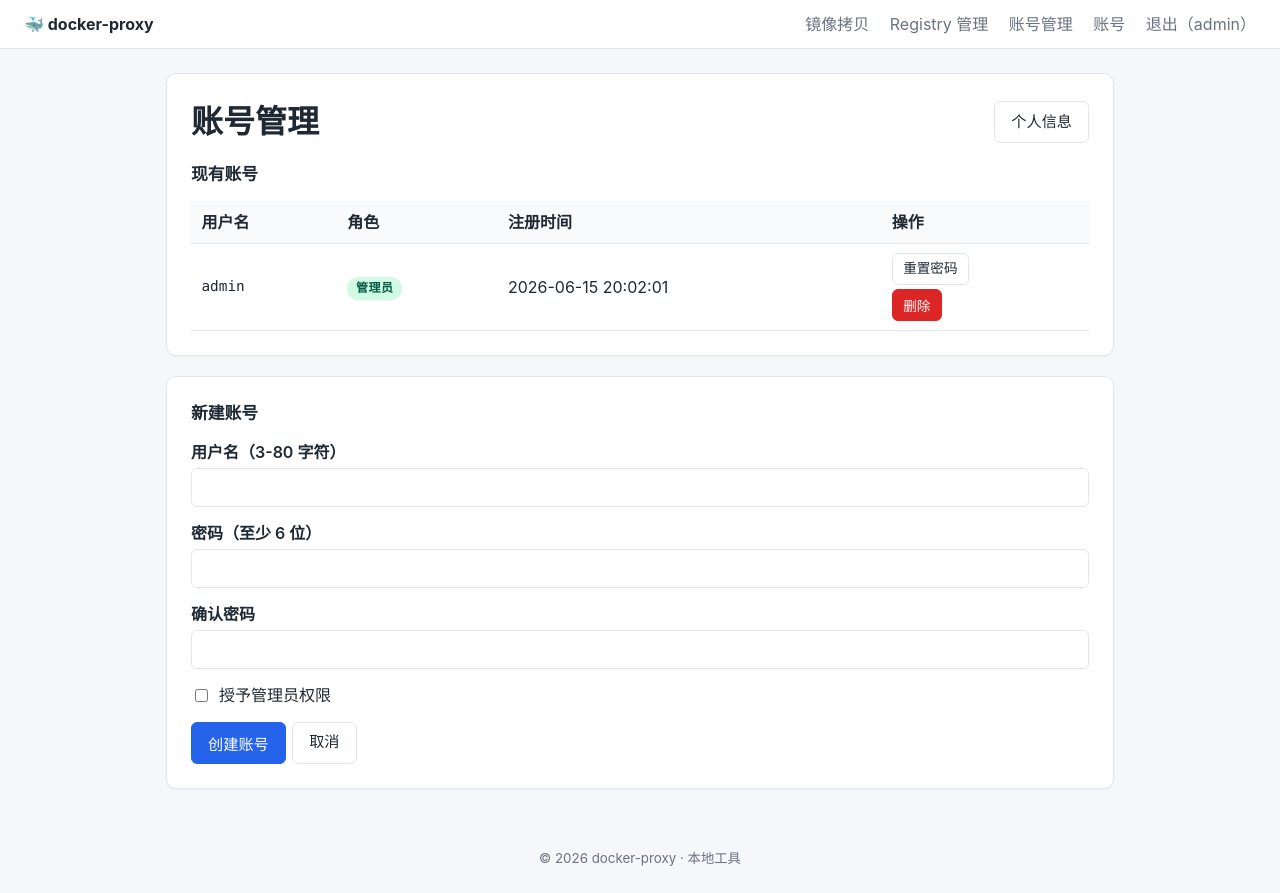
After one commit to conkayyan/docker-proxy, a Flask app: page /admin/users in a window 1280 px wide. The commit adds this page. Run offline with Flask 3, Linux system fonts and the light colour scheme; a user stored in the database is signed in; data comes from the database, SQL or seed files in the repository.

Commit message:
feat: account management (admin) + self profile edit
- User 模型新增 is_admin 列（私有部署区分管理员/普通用户）
- 迁移：ALTER TABLE users ADD is_admin + 把现有 admin 标记为 1
- init_db() 启动时保证 admin 存在且 is_admin=True

admin 专属路由（@admin_required 装饰器）：
- GET  /admin/users              列表 + 新建账号表单
- POST /admin/users              新建账号
- GET  /admin/users/<uid>/reset  重置密码表单
- POST /admin/users/<uid>/reset  重置密码
- POST /admin/users/<uid>/delete 删除（含守卫：不能删自己、
  不能删最后一个管理员）

个人信息路由（任意登录用户）：
- GET/POST /account  改自己的密码（要输入当前密码）

导航栏：
- 顶栏新增「账号」链接（所有用户）+「账号管理」链接（仅 admin）

表单：
- ChangePasswordForm（当前 + 新 + 确认）
- AdminCreateUserForm（用户名 + 密码 + 确认 + is_admin 复选）
- AdminResetPasswordForm（新密码 + 确认）

```diff
--- a/app.py
+++ b/app.py
@@ -40,7 +40,7 @@ from flask_login import (
 from flask_sqlalchemy import SQLAlchemy
 from flask_wtf import FlaskForm
 from wtforms import BooleanField, PasswordField, StringField, SubmitField
-from wtforms.validators import DataRequired, Length, Optional
+from wtforms.validators import DataRequired, EqualTo, Length, Optional
 from werkzeug.security import check_password_hash, generate_password_hash
 
 
@@ -99,6 +99,7 @@ class User(UserMixin, db.Model):
     id = db.Column(db.Integer, primary_key=True)
     username = db.Column(db.String(80), unique=True, nullable=False)
     password_hash = db.Column(db.String(256), nullable=False)
+    is_admin = db.Column(db.Boolean, default=False, nullable=False)
     created_at = db.Column(db.DateTime, default=datetime.utcnow)
 
     def set_password(self, password: str) -> None:
@@ -161,6 +162,42 @@ class LoginForm(FlaskForm):
     username = StringField("用户名", validators=[DataRequired(), Length(1, 80)])
     password = PasswordField("密码", validators=[DataRequired()])
     submit = SubmitField("登录")
+
+
+class ChangePasswordForm(FlaskForm):
+    current_password = PasswordField("当前密码", validators=[DataRequired()])
+    new_password = PasswordField(
+        "新密码", validators=[DataRequired(), Length(min=6, max=128)]
+    )
+    confirm = PasswordField(
+        "确认新密码",
+        validators=[DataRequired(), EqualTo("new_password", message="两次输入不一致")],
+    )
+    submit = SubmitField("修改密码")
+
+
+class AdminCreateUserForm(FlaskForm):
+    username = StringField("用户名", validators=[DataRequired(), Length(3, 80)])
+    password = PasswordField(
+        "密码", validators=[DataRequired(), Length(min=6, max=128)]
+    )
+    confirm = PasswordField(
+        "确认密码",
+        validators=[DataRequired(), EqualTo("password", message="两次输入不一致")],
+    )
+    is_admin = BooleanField("授予管理员权限")
+    submit = SubmitField("创建账号")
+
+
+class AdminResetPasswordForm(FlaskForm):
+    new_password = PasswordField(
+        "新密码", validators=[DataRequired(), Length(min=6, max=128)]
+    )
+    confirm = PasswordField(
+        "确认密码",
+        validators=[DataRequired(), EqualTo("new_password", message="两次输入不一致")],
+    )
+    submit = SubmitField("重置密码")
 
 
 class RegistryForm(FlaskForm):
@@ -534,6 +571,20 @@ def api_login_required(fn):
     return wrapper
 
 
+def admin_required(fn):
+    """仅 admin 用户可访问；未登录走 Flask-Login 重定向，非 admin 给出 flash + 302。"""
+
+    @wraps(fn)
+    @login_required
+    def wrapper(*args, **kwargs):
+        if not current_user.is_admin:
+            flash("需要管理员权限", "error")
+            return redirect(url_for("dashboard"))
+        return fn(*args, **kwargs)
+
+    return wrapper
+
+
 @app.route("/login", methods=["GET", "POST"])
 def login():
     if current_user.is_authenticated:
@@ -554,6 +605,81 @@ def login():
 def logout():
     logout_user()
     return redirect(url_for("login"))
+
+
+# ---------------------------------------------------------------------------
+# 路由：账号管理（admin）+ 个人信息
+# ---------------------------------------------------------------------------
+
+
+@app.route("/account", methods=["GET", "POST"])
+@login_required
+def account():
+    """当前用户改自己的密码。"""
+    form = ChangePasswordForm()
+    if form.validate_on_submit():
+        if not current_user.check_password(form.current_password.data):
+            flash("当前密码错误", "error")
+        else:
+            current_user.set_password(form.new_password.data)
+            db.session.commit()
+            flash("密码已更新", "success")
+            return redirect(url_for("account"))
+    return render_template("account.html", form=form)
+
+
+@app.route("/admin/users", methods=["GET", "POST"])
+@admin_required
+def admin_users():
+    """管理员：列账号 + 新建账号。"""
+    form = AdminCreateUserForm()
+    if form.validate_on_submit():
+        username = form.username.data.strip()
+        if User.query.filter_by(username=username).first():
+            flash("用户已存在", "error")
+        else:
+            u = User(username=username, is_admin=form.is_admin.data)
+            u.set_password(form.password.data)
+            db.session.add(u)
+            db.session.commit()
+            flash(f"已创建用户 {username}", "success")
+            return redirect(url_for("admin_users"))
+    users = User.query.order_by(User.created_at.asc()).all()
+    return render_template("admin_users.html", form=form, users=users)
+
+
+@app.route("/admin/users/<int:uid>/reset", methods=["GET", "POST"])
+@admin_required
+def admin_user_reset(uid: int):
+    target = db.session.get(User, uid)
+    if target is None:
+        flash("用户不存在", "error")
+        return redirect(url_for("admin_users"))
+    form = AdminResetPasswordForm()
+    if form.validate_on_submit():
+        target.set_password(form.new_password.data)
+        db.session.commit()
+        flash(f"已重置 {target.username} 的密码", "success")
+        return redirect(url_for("admin_users"))
+    return render_template("admin_user_reset.html", form=form, target=target)
+
+
+@app.route("/admin/users/<int:uid>/delete", methods=["POST"])
+@admin_required
+def admin_user_delete(uid: int):
+    target = db.session.get(User, uid)
+    if target is None:
+        flash("用户不存在", "error")
+    elif target.id == current_user.id:
+        flash("不能删除当前登录的账号", "error")
+    elif target.is_admin and User.query.filter_by(is_admin=True).count() <= 1:
+        flash("不能删除最后一个管理员", "error")
+    else:
+        username = target.username
+        db.session.delete(target)
+        db.session.commit()
+        flash(f"已删除用户 {username}", "success")
+    return redirect(url_for("admin_users"))
 
 
 # ---------------------------------------------------------------------------
@@ -940,12 +1066,15 @@ def init_db() -> None:
     with app.app_context():
         db.create_all()
         # 私有部署：首次启动时建一个默认账号 admin / admin123
-        # 若 admin 已存在则跳过（idempotent）
-        if not User.query.filter_by(username="admin").first():
-            admin = User(username="admin")
+        # 若 admin 已存在则跳过（idempotent），但确保其 is_admin=True
+        admin = User.query.filter_by(username="admin").first()
+        if admin is None:
+            admin = User(username="admin", is_admin=True)
             admin.set_password("admin123")
             db.session.add(admin)
-            db.session.commit()
+        elif not admin.is_admin:
+            admin.is_admin = True
+        db.session.commit()
 
 
 init_db()
--- /dev/null
+++ b/templates/admin_users.html
@@ -0,0 +1,67 @@
+{% extends "base.html" %}
+{% block title %}账号管理 · docker-proxy{% endblock %}
+{% block content %}
+<div class="card">
+  <div class="card-head">
+    <h1>账号管理</h1>
+    <a class="btn" href="{{ url_for('account') }}">个人信息</a>
+  </div>
+
+  <h2 style="font-size:1.05rem; margin-top:0;">现有账号</h2>
+  <table class="data">
+    <thead>
+      <tr>
+        <th>用户名</th>
+        <th>角色</th>
+        <th>注册时间</th>
+        <th>操作</th>
+      </tr>
+    </thead>
+    <tbody>
+      {% for u in users %}
+      <tr>
+        <td class="mono">{{ u.username }}</td>
+        <td>
+          {% if u.is_admin %}<span class="badge badge-success">管理员</span>
+          {% else %}<span class="badge">普通用户</span>{% endif %}
+        </td>
+        <td>{{ u.created_at.strftime('%Y-%m-%d %H:%M:%S') if u.created_at else '—' }}</td>
+        <td class="row-actions">
+          <a class="btn small" href="{{ url_for('admin_user_reset', uid=u.id) }}">重置密码</a>
+          <form method="post" action="{{ url_for('admin_user_delete', uid=u.id) }}" onsubmit="return confirm('确认删除用户 {{ u.username }} ？');" style="display:inline;">
+            <button type="submit" class="btn small danger">删除</button>
+          </form>
+        </td>
+      </tr>
+      {% endfor %}
+    </tbody>
+  </table>
+</div>
+
+<div class="card">
+  <h2 style="font-size:1.05rem; margin-top:0;">新建账号</h2>
+  <form method="post">
+    {{ form.hidden_tag() }}
+    <label>
+      <span>用户名（3-80 字符）</span>
+      {{ form.username(autocomplete="off") }}
+    </label>
+    <label>
+      <span>密码（至少 6 位）</span>
+      {{ form.password(autocomplete="new-password") }}
+    </label>
+    <label>
+      <span>确认密码</span>
+      {{ form.confirm(autocomplete="new-password") }}
+    </label>
+    <label class="checkbox">
+      {{ form.is_admin() }}
+      <span>授予管理员权限</span>
+    </label>
+    <div class="row-actions">
+      {{ form.submit(class_="btn primary") }}
+      <a class="btn" href="{{ url_for('admin_users') }}">取消</a>
+    </div>
+  </form>
+</div>
+{% endblock %}
--- a/templates/base.html
+++ b/templates/base.html
@@ -13,6 +13,8 @@
     <nav>
       <a href="{{ url_for('dashboard') }}">镜像拷贝</a>
       <a href="{{ url_for('registries_list') }}">Registry 管理</a>
+      {% if current_user.is_admin %}<a href="{{ url_for('admin_users') }}">账号管理</a>{% endif %}
+      <a href="{{ url_for('account') }}">账号</a>
       <a href="{{ url_for('logout') }}">退出（{{ current_user.username }}）</a>
     </nav>
   </header>
```
Also changed, not shown: templates/account.html (added, +33 -0 lines), templates/admin_user_reset.html (added, +23 -0 lines).
